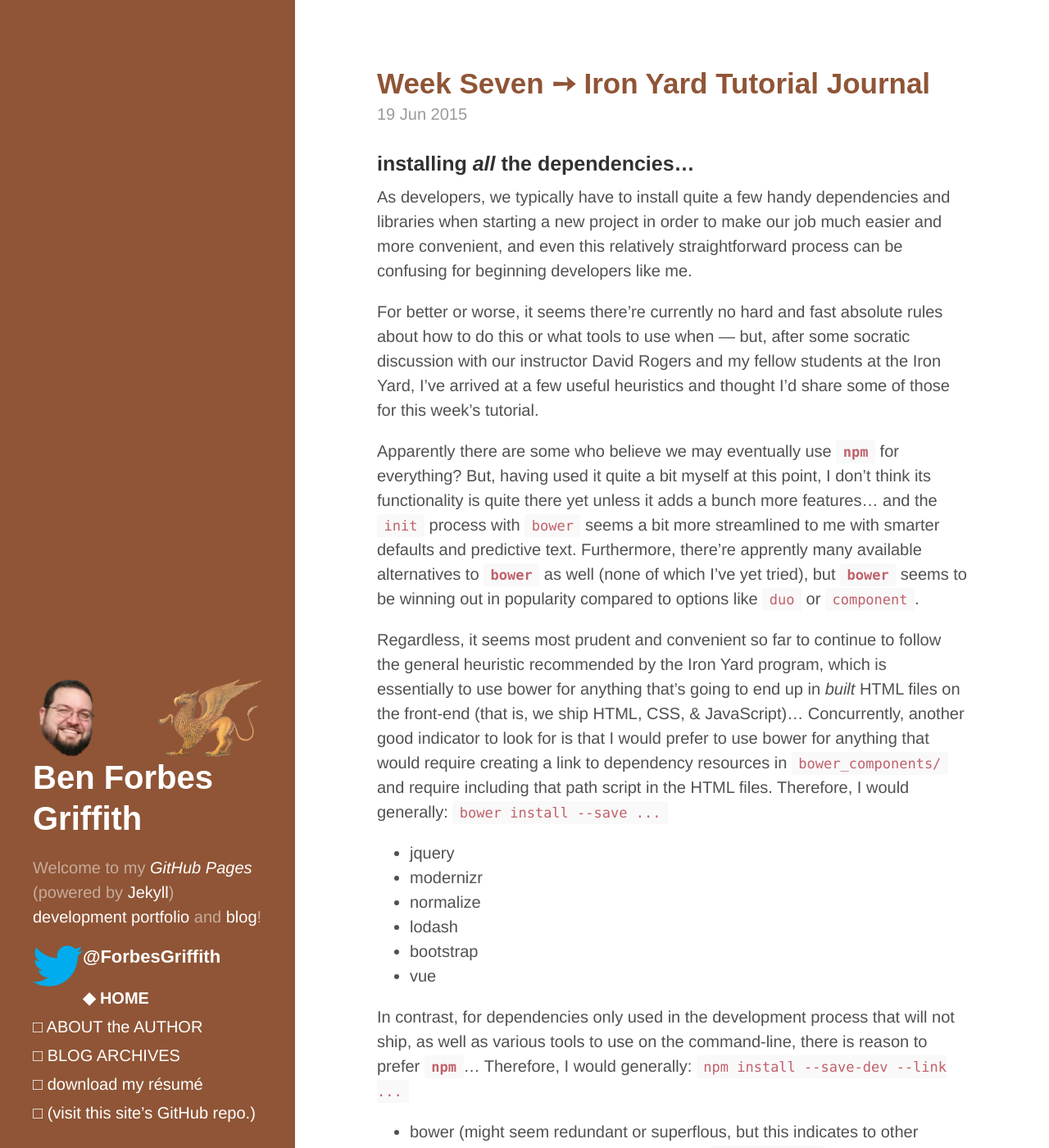
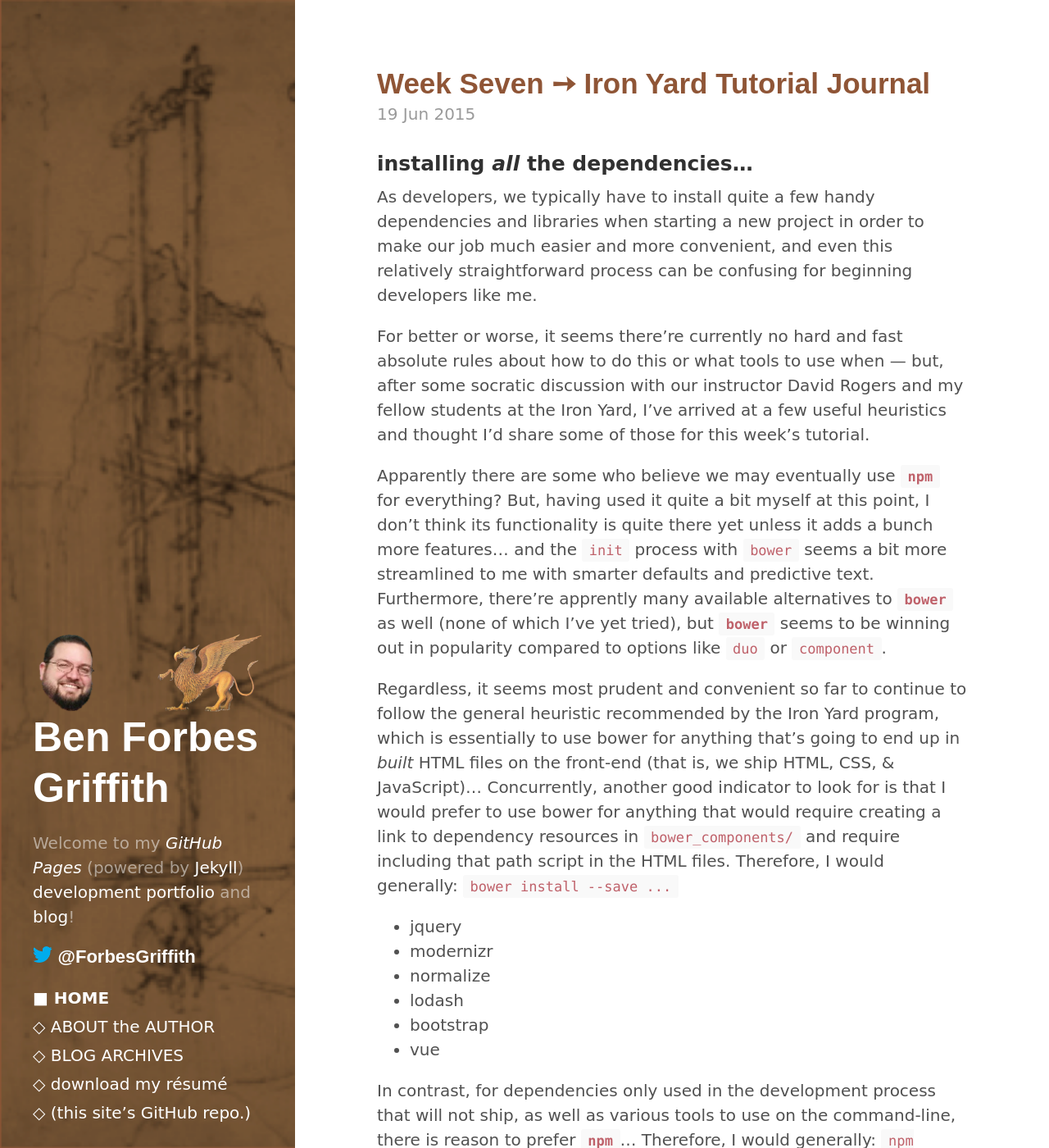
Before and after one commit to BFGriffith/BFGriffith.github.io, a Jekyll site: the page built from index.html, in a window 1280 px wide and 1400 px high. Shown: the whole window at 82% size. Built offline with Jekyll 4.4.1, drawn with Linux system fonts in a browser that asks for light colours; some web fonts are replaced; Markdown is read by kramdown in place of the engine named in the settings; the list of posts is cut into pages by our own code.

Commit message:
added unicode nav-link visuals, Twitter icon, Da Vinci background image, and better Google fonts

```diff
--- a/_includes/head.html
+++ b/_includes/head.html
@@ -19,6 +19,7 @@
   <link rel="stylesheet" href="{{ site.baseurl }}styles/css/syntax.css">
   <link rel="stylesheet" href="{{ site.baseurl }}styles/css/custom.css">
   <link href='https://fonts.googleapis.com/css?family=Amaranth:400,400italic,700,700italic' rel='stylesheet' type='text/css'>
+  <link href='https://fonts.googleapis.com/css?family=Muli:400,300,300italic,400italic' rel='stylesheet' type='text/css'>
   <!-- ICONS -->
   <link rel="apple-touch-icon-precomposed" sizes="144x144" href="{{ site.baseurl }}styles/favicons/apple-touch-icon-144-Griffin_icon.png">
                                  <link rel="shortcut icon" href="{{ site.baseurl }}styles/favicons/Griffin_favicon.ico">
--- a/_includes/sidebar.html
+++ b/_includes/sidebar.html
@@ -6,13 +6,13 @@
       <img id="avatar" src="/IMAGES/Griffith_griffin.png" alt="avatar" height="95" width="auto"></span>
       </div>
       <h1>
-        <a href="{{ site.baseurl }}">
+        <a href="https://bfgriffith.github.io/about/">
           {{ site.title }}
         </a>
       </h1>
-      <p class="lead">{{ site.description }}</p>
+      <p class="lead" id="site_description">{{ site.description }}</p>
       <p class="lead"><a href="https://twitter.com/ForbesGriffith" target="_self">
-        <h2><img id="Twitter" src="/IMAGES/TwitterLOGO_icon.png" alt="Twitter" height="50px" width="auto"> @ForbesGriffith</h2></a></p>
+        <h2><span><img id="bluebird" src="/IMAGES/bluebird.png" alt="Twitter handle = "> @ForbesGriffith</span></h2></a></p>
     </div>
 
     <nav class="sidebar-nav">
@@ -33,7 +33,7 @@
       {% endfor %}
 
       <a class="sidebar-nav-item" href="/Griffith_résumé.pdf" download> download my résumé</a>
-      <a class="sidebar-nav-item" href="{{ site.github.repo }}"> (visit this site’s GitHub repo.)</a>
+      <a class="sidebar-nav-item" href="{{ site.github.repo }}"> (this site’s GitHub repo.)</a>
     </nav>
 
   </div>
--- a/styles/css/custom.css
+++ b/styles/css/custom.css
@@ -26,7 +26,7 @@
  * Update foundational and global aspects of the page.
  */
 html {
-  font-family: "PT Sans", Helvetica, Arial, sans-serif;
+  font-family: 'Muli:300', Comic Sans MS, sans-serif;
 }
 @media (min-width: 48em) {
   html {
@@ -45,10 +45,14 @@
  * out above content in mobile and later moves to the side with wider viewports.
  */
 .sidebar {
+  font-size: 1rem;
   text-align: center;
   padding: 2rem 1rem;
   color: rgba(255,255,255,.5);
   background-color: #202020;
+  background-image: url(/IMAGES/scaffoldingBG.png);
+  background-repeat: no-repeat;
+  background-size: cover;
 }
 @media (min-width: 48em) {
   .sidebar {
@@ -73,17 +77,16 @@
   font-family: 'Amaranth', sans-serif;
 }
 .sidebar-about h1 {
-  font-size: 2rem;
+  font-size: 2.5rem;
 }
 .sidebar-about h2 {
+  clear: both;
   font-size: 1.1rem;
 }
-.sidebar-about h2::before {
-  content: "";
-  background-image: image(IMAGES/TwitterLOGO_icon.png);
-  background-repeat: no-repeat;
-  background-position: left;
-  height: 10px;
+#bluebird {
+  display: inline-block;
+  height: 20px;
+  width: auto;
 }
 #avatars_container {
   position: relative;
@@ -97,12 +100,11 @@
 #avatar {
   float: right;
 }
-#Twitter {
-  float: left;
-}
 
 /* sidebar NAVIGATION */
 .sidebar-nav {
+  clear: both;
+  margin-top: .5rem;
   margin-bottom: .25rem;
 }
 .sidebar-nav-item {
@@ -110,7 +112,7 @@
   line-height: 1.75;
 }
 .sidebar-nav-item::before {
-  content: "\25a1";
+  content: "\25c7";
 }
 a.sidebar-nav-item:hover,
 a.sidebar-nav-item:focus {
@@ -118,13 +120,14 @@
   font-weight: bold;
 }
 a.sidebar-nav-item:hover::before {
-  content: "\25a0";
+  content: "\25c6";
 }
 .sidebar-nav-item.active {
   font-weight: bold;
 }
 .sidebar-nav-item.active::before {
-  content: "\25c6";
+  content: "\25a0";
+  font-weight: normal;
 }
 
 /* STICKY SIDEBAR
--- a/styles/css/main.css
+++ b/styles/css/main.css
@@ -41,7 +41,7 @@
 }
 
 html {
-  font-family: "Helvetica Neue", Helvetica, Arial, sans-serif;
+  font-family: 'Muli:300', Comic Sans MS, sans-serif;
   font-size: 16px;
   line-height: 1.5;
 }
```
Also changed, not shown: IMAGES/bluebird.png (renamed from IMAGES/TwitterLOGO_icon.png), IMAGES/scaffoldingBG.png (added).
